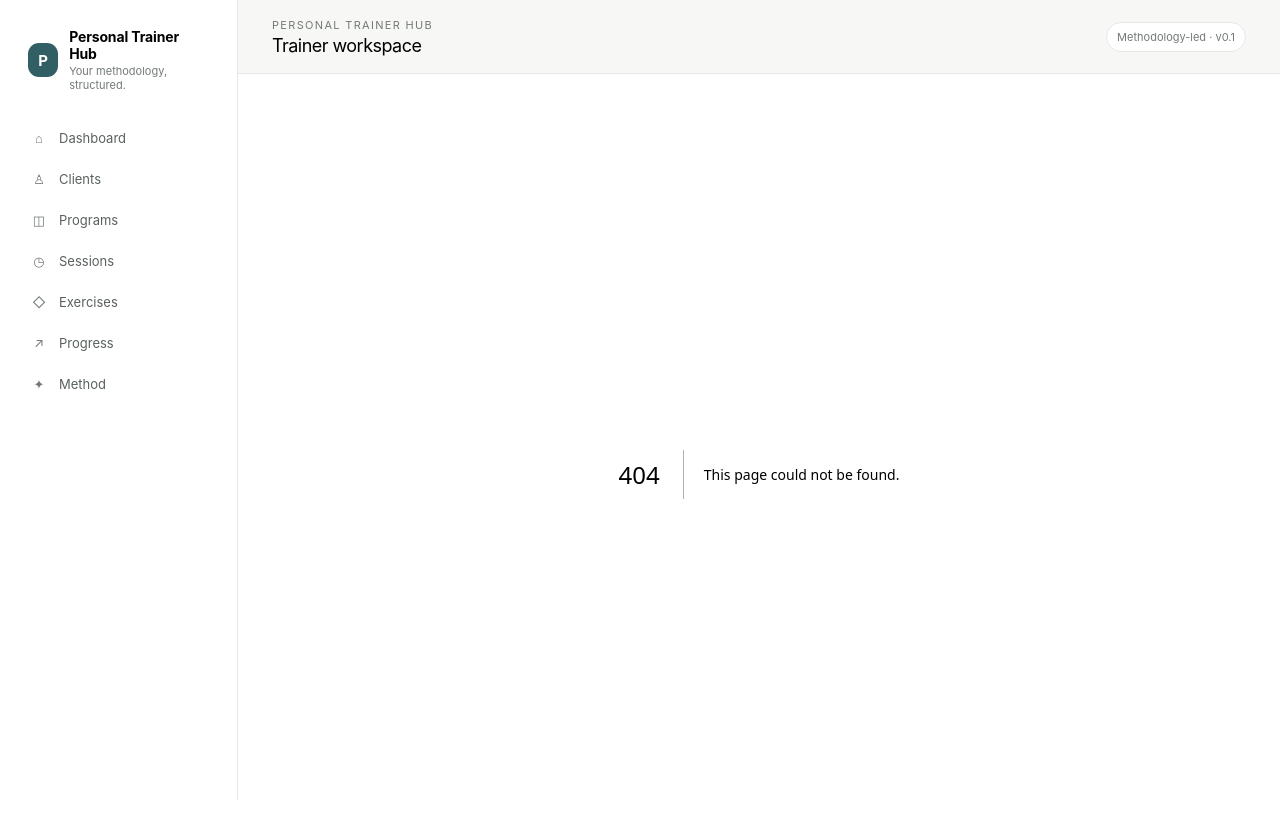
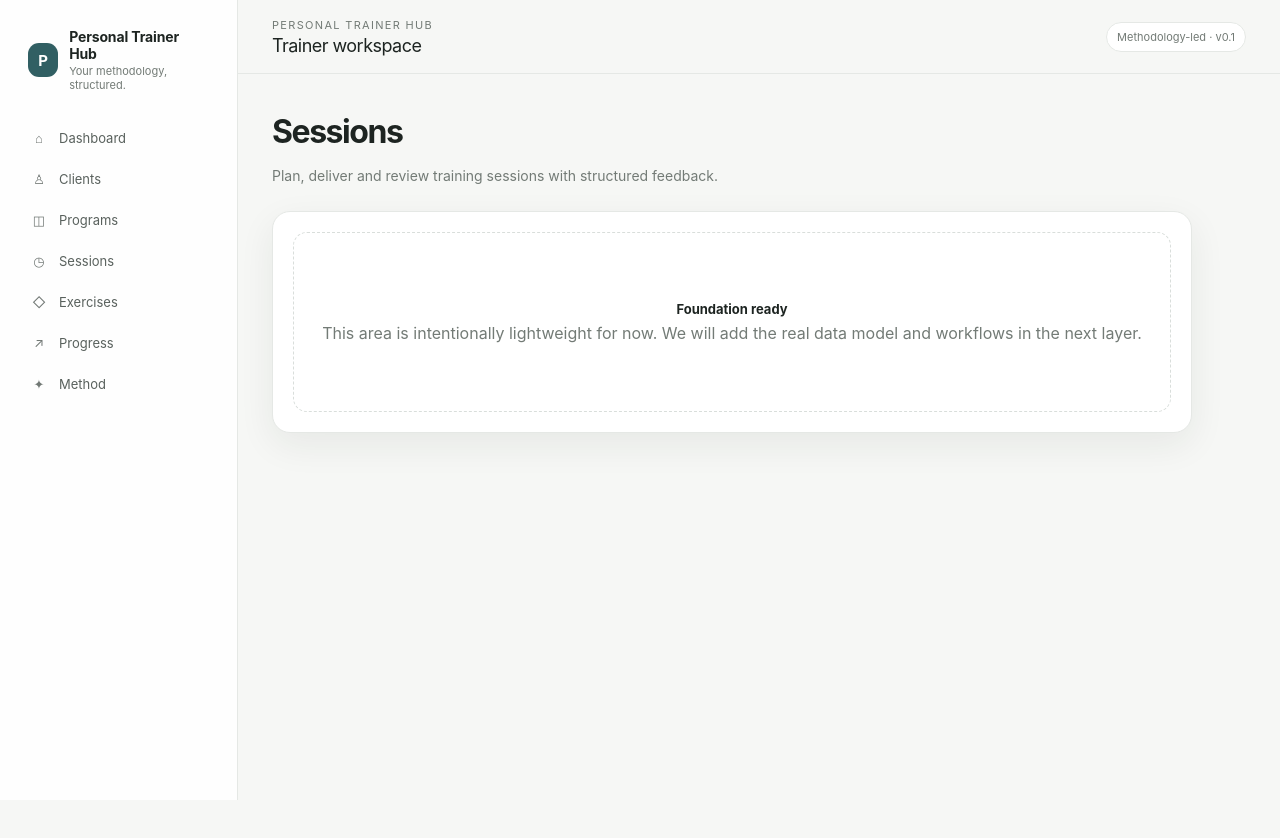
Before and after one commit to goforglam/personal-trainer-hub, a Next.js app: page /sessions in a window 1280 px wide. Before the commit this address had no page. Shown: the top 838 px of the page. After the commit the page ends 800 px from the top, so only its background shows below. Built offline with nearby package versions, Linux system fonts and the light colour scheme.

Commit message:
Add app/sessions/page.tsx

```diff
--- /dev/null
+++ b/app/sessions/page.tsx
@@ -0,0 +1,4 @@
+import { Section } from "../section";
+export default function SessionsPage() {
+  return <Section title="Sessions" text="Plan, deliver and review training sessions with structured feedback." />;
+}
```
